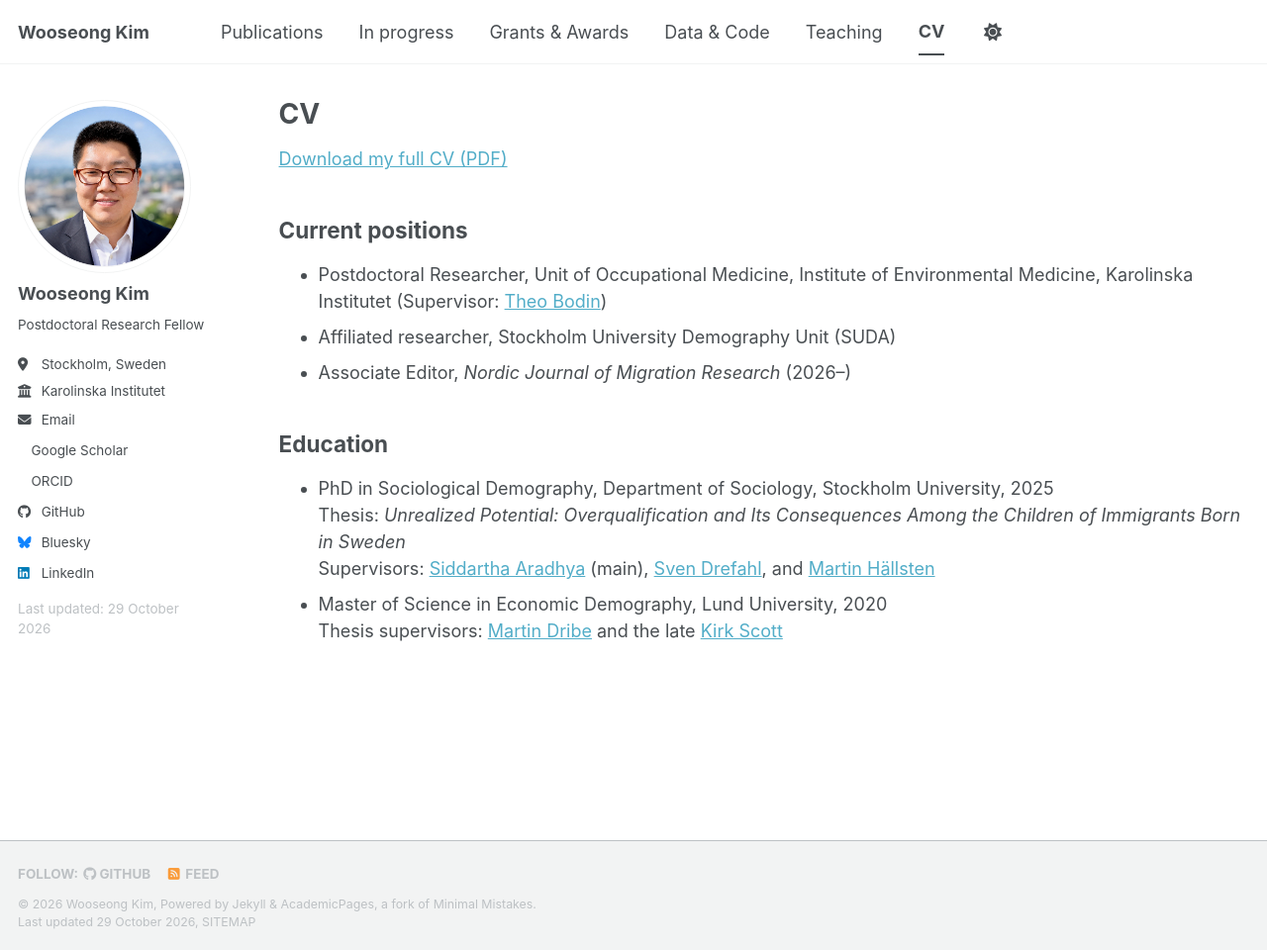
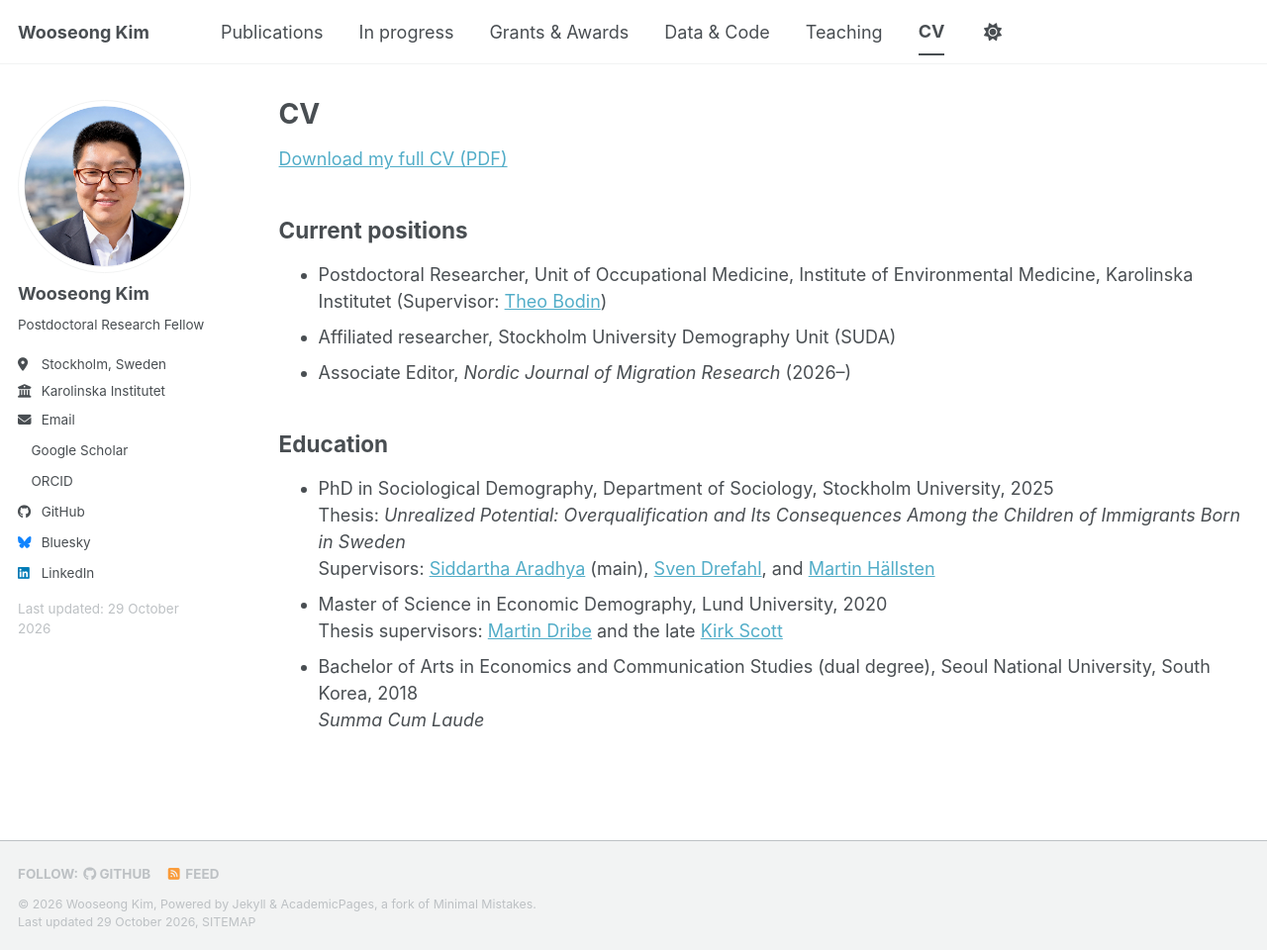
Before and after one commit to wooseongkim1992/wooseongkim1992.github.io, a Jekyll site: the page built from _pages/cv.md, in a window 1280 px wide and 960 px high. Shown: the whole window at 99% size. Built offline with Jekyll 4.4.1, drawn with Linux system fonts in a browser that asks for light colours; a style sheet for code colours, icons or effects is not loaded.

Commit message:
Add BA (Seoul National University) to CV education
Co-Authored-By: Claude Opus 5.5 <noreply@anthropic.com>
Claude-Session: https://claude.ai/code/session_013wCbs5PWso3DVF1xqCUDcA

```diff
--- a/_pages/cv.md
+++ b/_pages/cv.md
@@ -20,3 +20,4 @@ redirect_from:
 
 * PhD in Sociological Demography, Department of Sociology, Stockholm University, 2025<br>Thesis: *Unrealized Potential: Overqualification and Its Consequences Among the Children of Immigrants Born in Sweden*<br>Supervisors: [Siddartha Aradhya](https://scholar.google.com/citations?user=wrBdyPwAAAAJ&hl=en) (main), [Sven Drefahl](https://scholar.google.com/citations?user=_OHHW0QAAAAJ&hl=en), and [Martin Hällsten](https://scholar.google.com/citations?user=dtN2PtQAAAAJ&hl=en)
 * Master of Science in Economic Demography, Lund University, 2020<br>Thesis supervisors: [Martin Dribe](https://scholar.google.com/citations?user=J7ip050AAAAJ&hl=en) and the late [Kirk Scott](https://scholar.google.com/citations?user=wQ64wgIAAAAJ&hl=en)
+* Bachelor of Arts in Economics and Communication Studies (dual degree), Seoul National University, South Korea, 2018<br>*Summa Cum Laude*
```
